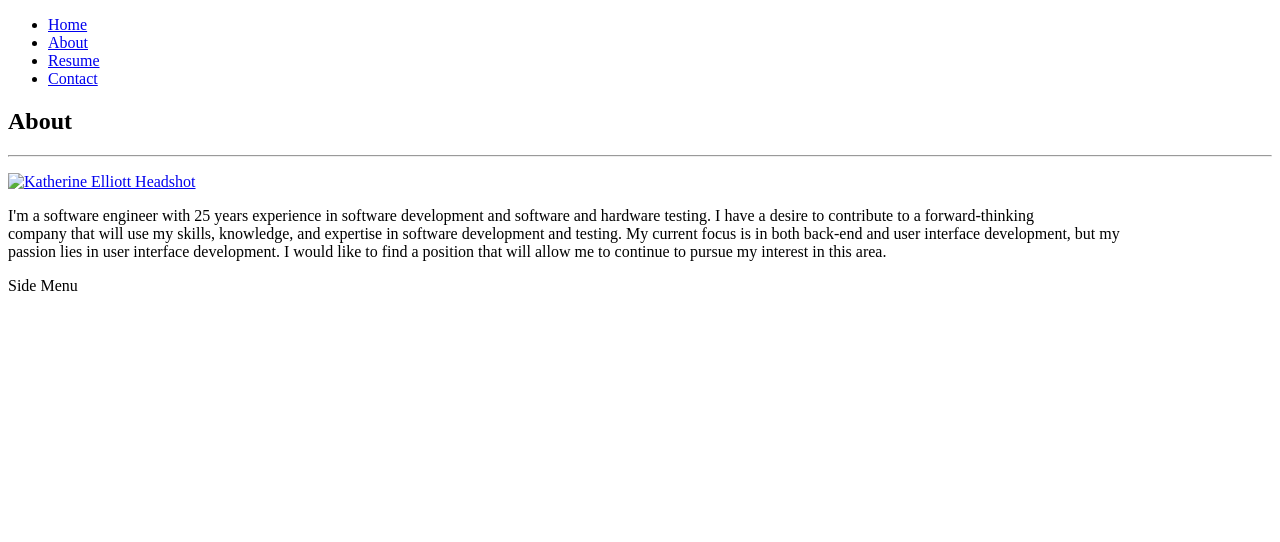
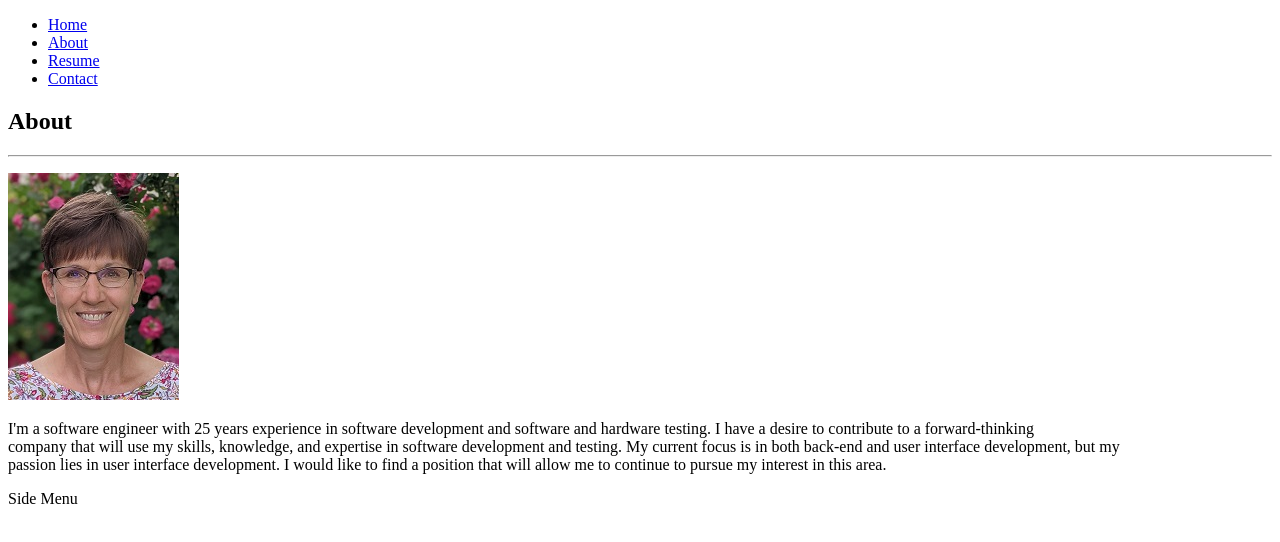
Before and after one commit to elliottkat/resume, a plain HTML site: page about.html in a window 1280 px wide. Drawn offline with Linux system fonts and the light colour scheme.

Commit message:
Update about.html

```diff
--- a/about.html
+++ b/about.html
@@ -16,7 +16,7 @@
 		<hr>
 		<p>
 		<a href='https://www.linkedin.com/in/katherine-elliott-b11674140/' target='_blank'>
-		<img src='images/Headshot01Resized10.jpg' alt='Katherine Elliott Headshot'></a>
+		<img src='Headshot01Resized10.jpg' alt='Katherine Elliott Headshot'></a>
 		<p>
 			I&apos;m a software engineer with 25 years experience in software development and
 			software and hardware testing. I have a desire to contribute to a forward-thinking
```
